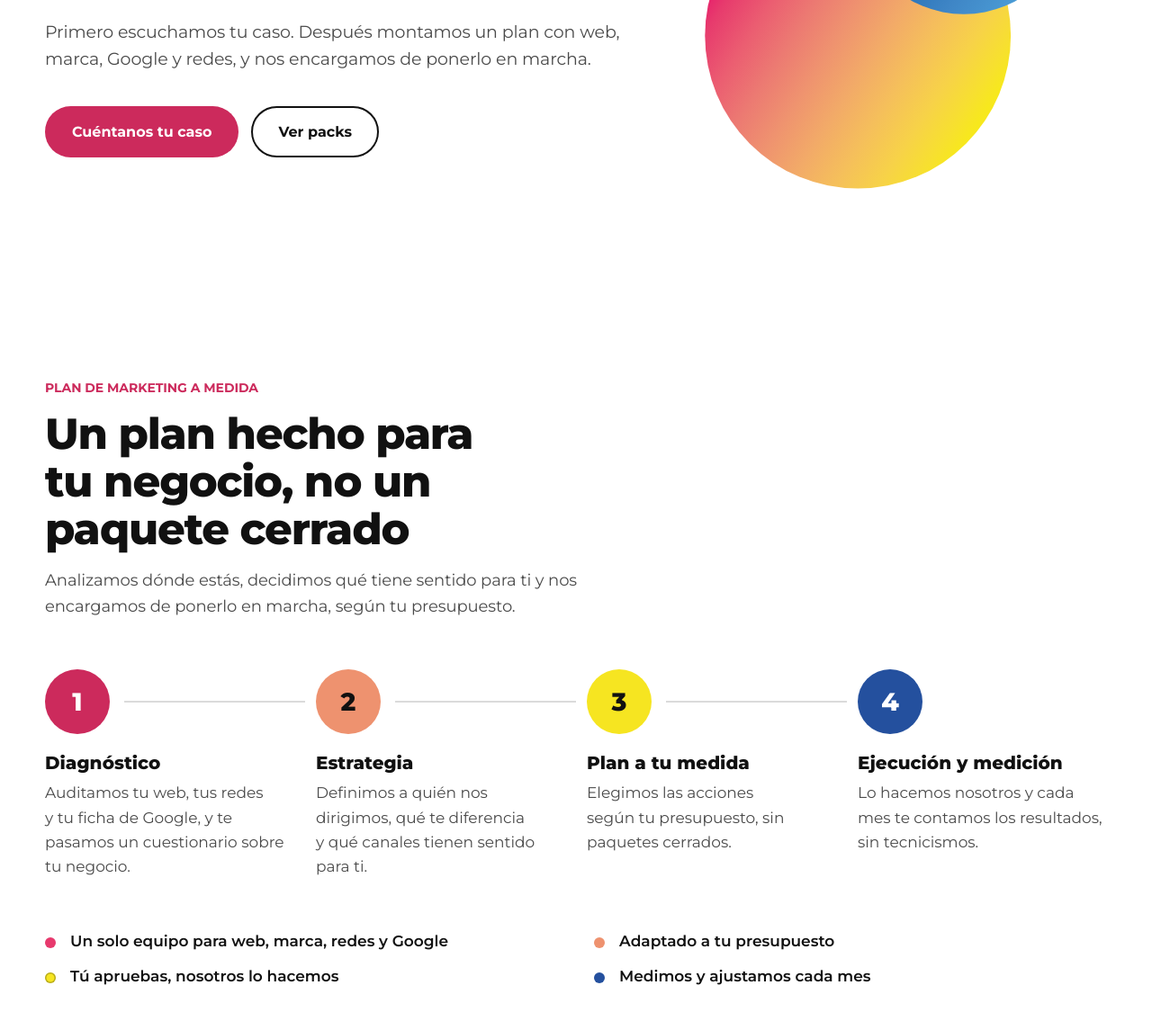
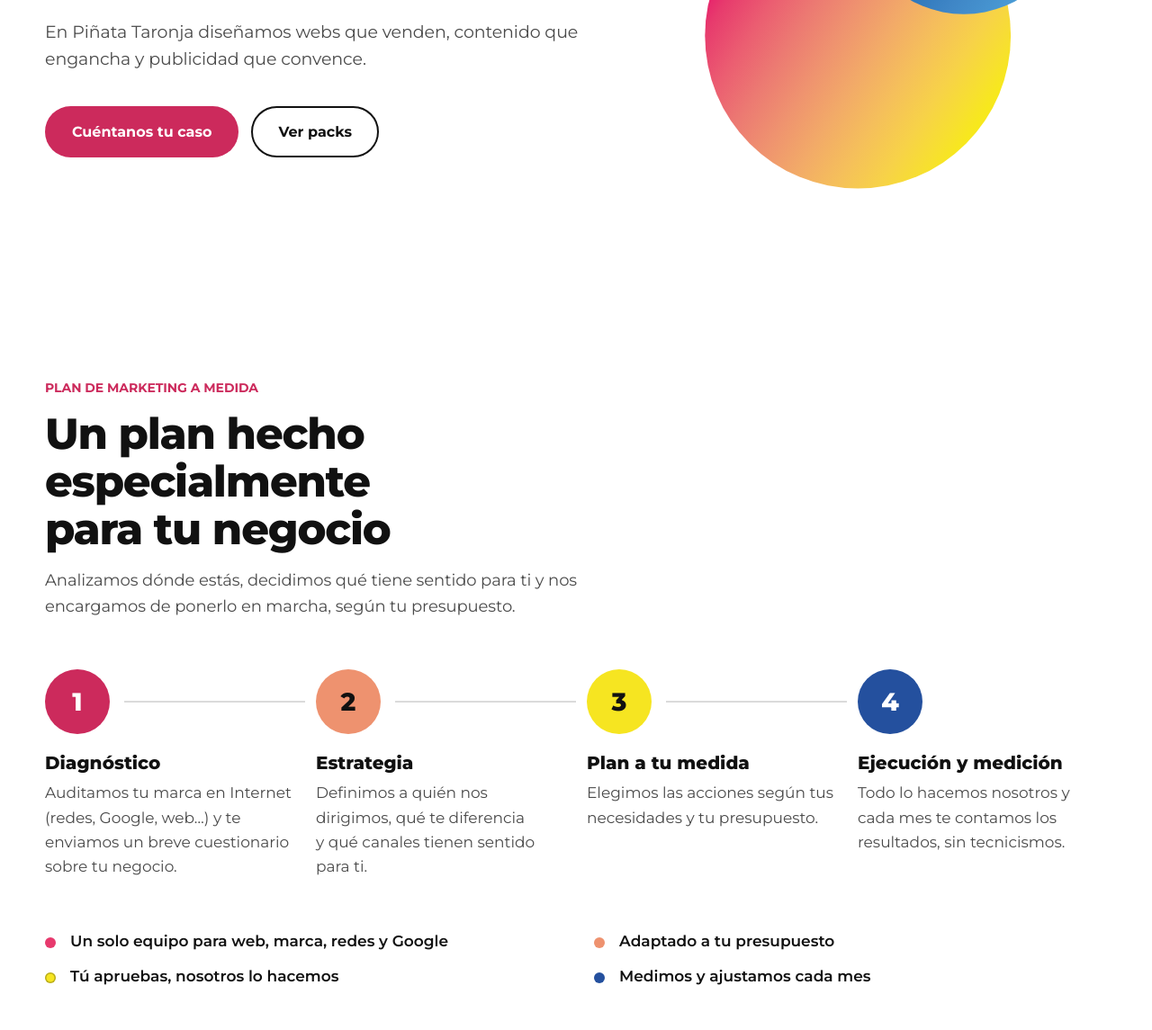
Before and after one commit to dincertis/pinata-taronja-web, a plain HTML site: page index.html in a window 1280 px wide. Shown: the part 418-1563 px from the top of the page at 90% size. Drawn offline with Linux system fonts and the light colour scheme.

Commit message:
Ajustes de Estefanía: texto del hero, título y pasos del plan a medida
Co-Authored-By: Claude Sonnet 5.5 <noreply@anthropic.com>
Claude-Session: https://claude.ai/code/session_01J7VhQBaE9MiYp2u1U2WpSL

```diff
--- a/index.html
+++ b/index.html
@@ -107,7 +107,7 @@
       <div class="contenedor hero-interior">
         <div>
           <h1>Tu marketing, a medida de tu negocio y de tu presupuesto</h1>
-          <p class="hero-texto">Primero escuchamos tu caso. Después montamos un plan con web, marca, Google y redes, y nos encargamos de ponerlo en marcha.</p>
+          <p class="hero-texto">En Piñata Taronja diseñamos webs que venden, contenido que engancha y publicidad que convence.</p>
           <div class="hero-botones">
             <a class="boton boton-rosa" href="#contacto" data-pack="Plan de marketing a medida">Cuéntanos tu caso</a>
             <a class="boton boton-linea" href="#servicios">Ver packs</a>
@@ -140,14 +140,14 @@
       <div class="contenedor">
         <div class="seccion-cabecera">
           <p class="sobretitulo">Plan de marketing a medida</p>
-          <h2 id="t-a-medida">Un plan hecho para tu negocio, no un paquete cerrado</h2>
+          <h2 id="t-a-medida">Un plan hecho especialmente para tu negocio</h2>
           <p>Analizamos dónde estás, decidimos qué tiene sentido para ti y nos encargamos de ponerlo en marcha, según tu presupuesto.</p>
         </div>
         <ol class="metodo">
-          <li style="--c: var(--rosa-fuerte); --t: #fff"><span class="metodo-circulo" aria-hidden="true">1</span><h3>Diagnóstico</h3><p>Auditamos tu web, tus redes y tu ficha de Google, y te pasamos un cuestionario sobre tu negocio.</p></li>
+          <li style="--c: var(--rosa-fuerte); --t: #fff"><span class="metodo-circulo" aria-hidden="true">1</span><h3>Diagnóstico</h3><p>Auditamos tu marca en Internet (redes, Google, web…) y te enviamos un breve cuestionario sobre tu negocio.</p></li>
           <li style="--c: var(--coral); --t: #111"><span class="metodo-circulo" aria-hidden="true">2</span><h3>Estrategia</h3><p>Definimos a quién nos dirigimos, qué te diferencia y qué canales tienen sentido para ti.</p></li>
-          <li style="--c: var(--amarillo); --t: #111"><span class="metodo-circulo" aria-hidden="true">3</span><h3>Plan a tu medida</h3><p>Elegimos las acciones según tu presupuesto, sin paquetes cerrados.</p></li>
-          <li style="--c: var(--marino); --t: #fff"><span class="metodo-circulo" aria-hidden="true">4</span><h3>Ejecución y medición</h3><p>Lo hacemos nosotros y cada mes te contamos los resultados, sin tecnicismos.</p></li>
+          <li style="--c: var(--amarillo); --t: #111"><span class="metodo-circulo" aria-hidden="true">3</span><h3>Plan a tu medida</h3><p>Elegimos las acciones según tus necesidades y tu presupuesto.</p></li>
+          <li style="--c: var(--marino); --t: #fff"><span class="metodo-circulo" aria-hidden="true">4</span><h3>Ejecución y medición</h3><p>Todo lo hacemos nosotros y cada mes te contamos los resultados, sin tecnicismos.</p></li>
         </ol>
         <ul class="ventajas">
           <li>Un solo equipo para web, marca, redes y Google</li>
```
